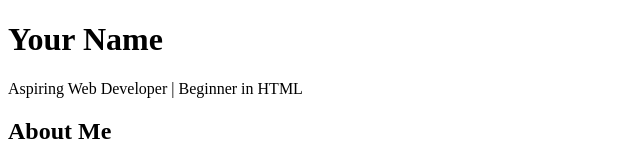
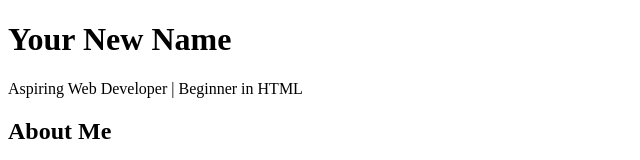
Before and after one commit to elifiscoding/my-digital-resume, a plain HTML site: page index.html in a window 1280 px wide. Shown: the top 160 px of the page, without its empty margins (0-640 px from the left). Drawn offline with Linux system fonts and the light colour scheme.

Commit message:
first commit

```diff
--- a/index.html
+++ b/index.html
@@ -5,7 +5,7 @@
   <title>My Digital Resume</title>
 </head>
 <body>
-  <h1>Your Name</h1>
+  <h1>Your New Name</h1>
   <p>Aspiring Web Developer | Beginner in HTML</p>
 
   <h2>About Me</h2>
```
